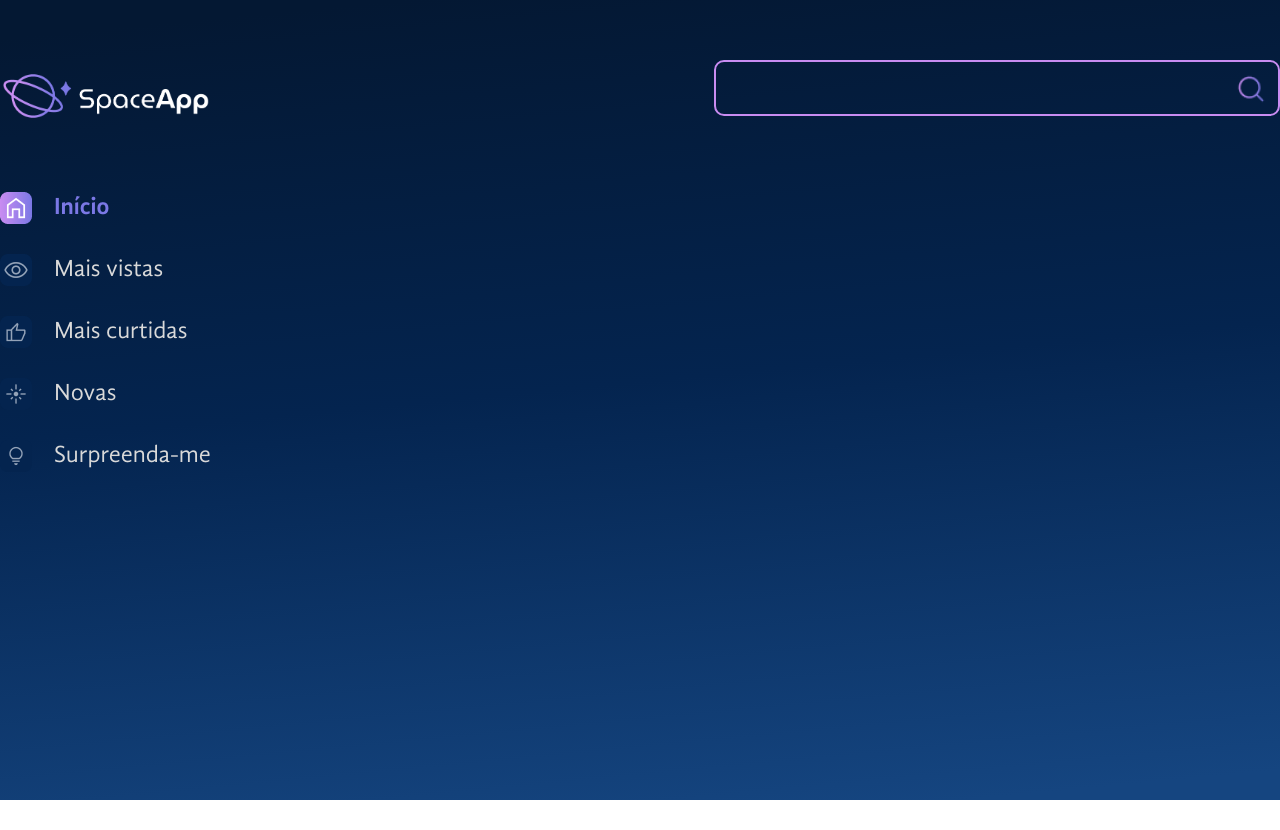
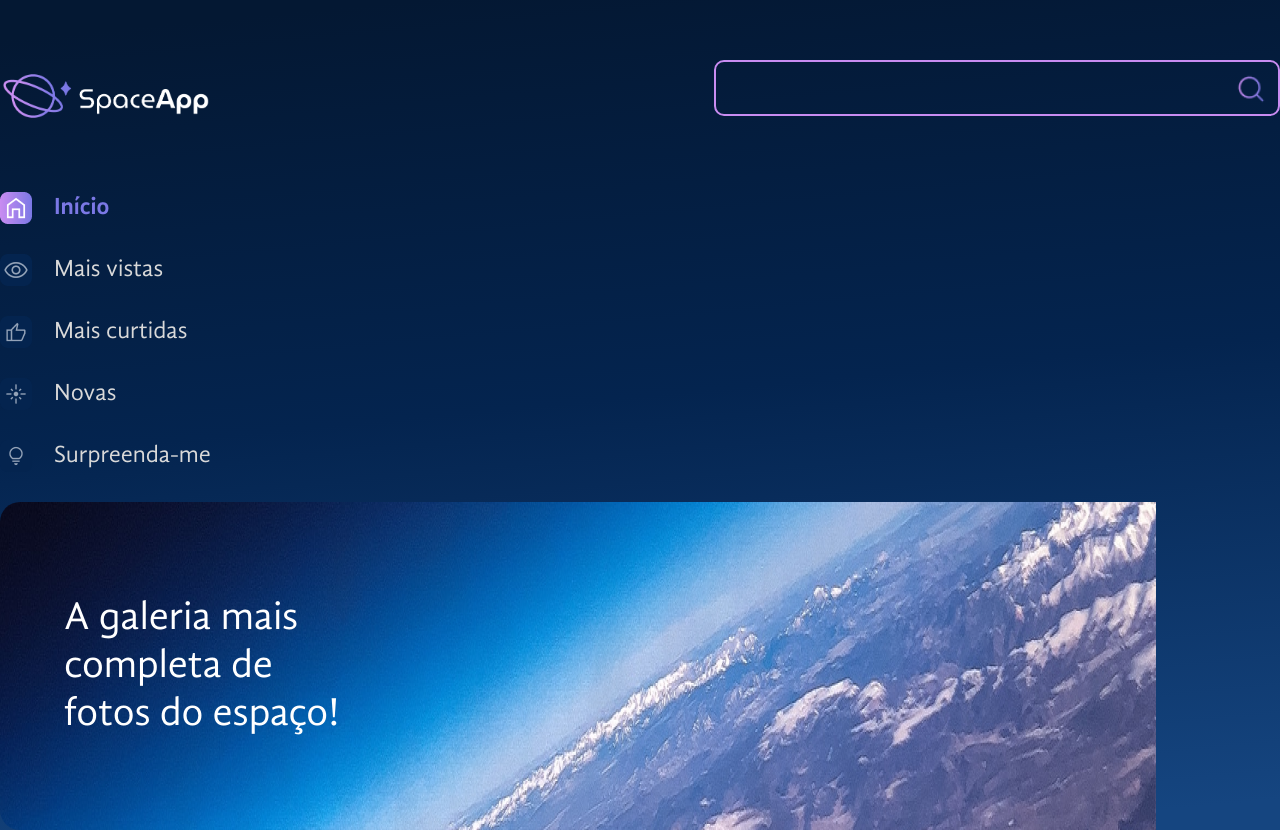
Before and after one commit to Rafaela3613/space-app, a React (Vite) app: page / in a window 1280 px wide. Before the commit the page ends 800 px from the top, so only its background shows below. Built offline with nearby package versions, Linux system fonts and the light colour scheme.

Commit message:
criando o Banner

```diff
--- a/src/App.jsx
+++ b/src/App.jsx
@@ -2,20 +2,27 @@
 import EstilosGlobais from "./componentes/EstilosGlobais"
 import Cabecalho from "./componentes/Cabecalho"
 import BarraLateral from "./componentes/BarraLateral"
+import Banner from "./componentes/Banner"
+import bannerBackground from './assets/banner.png'
 
 const FundoGradiente = styled.div`
   background: linear-gradient(174.61deg, #041833 4.16%, #04244F 48%, #154580 96.76%);
-    width: 100%;
-    min-height: 100vh;
+  width: 100%;
+  min-height: 100vh;
 `
 
 function App() {
 
+
   return (
     <FundoGradiente>
-        <EstilosGlobais />
-        <Cabecalho />
-        <BarraLateral />
+      <EstilosGlobais />
+      <Cabecalho />
+      <BarraLateral />
+      <Banner
+        texto="A galeria mais completa de fotos do espaço!"
+        backgroundImage={bannerBackground}
+      />
     </FundoGradiente>
   )
 }
--- /dev/null
+++ b/src/componentes/Banner/index.jsx
@@ -0,0 +1,30 @@
+import { styled } from "styled-components"
+
+const FigureEstilizada = styled.figure`
+    background-image: ${props => `url(${props.$backgroundImage})`};
+    flex-grow: 1;
+    background-repeat: no-repeat;
+    display: flex;
+    align-items: center;
+    min-height: 328px;
+    margin: 0;
+    border-radius: 20px;
+    max-width: 100%;
+`
+
+const TituloEstilizado = styled.h1`
+    font-weight: 400;
+    font-size: 40px;
+    line-height: 48px;
+    color: #FFFFFF;
+    max-width: 300px;
+    padding: 0 64px;
+`
+
+const Banner = ({texto, backgroundImage}) => {
+    return (<FigureEstilizada $backgroundImage={backgroundImage}>
+        <TituloEstilizado>{texto}</TituloEstilizado>
+    </FigureEstilizada>)
+}
+
+export default Banner
```
